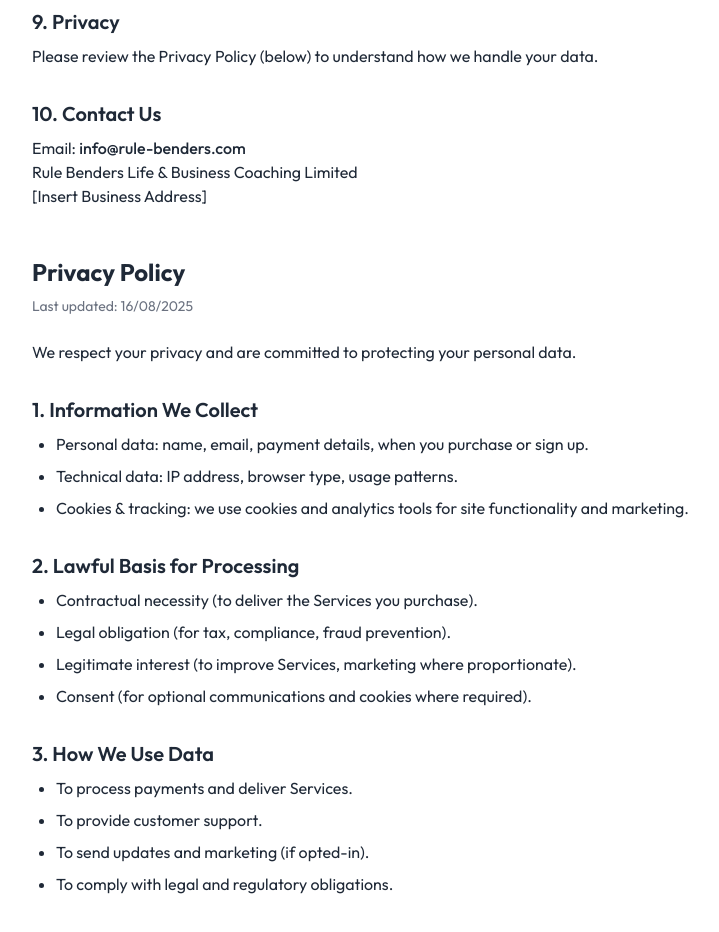
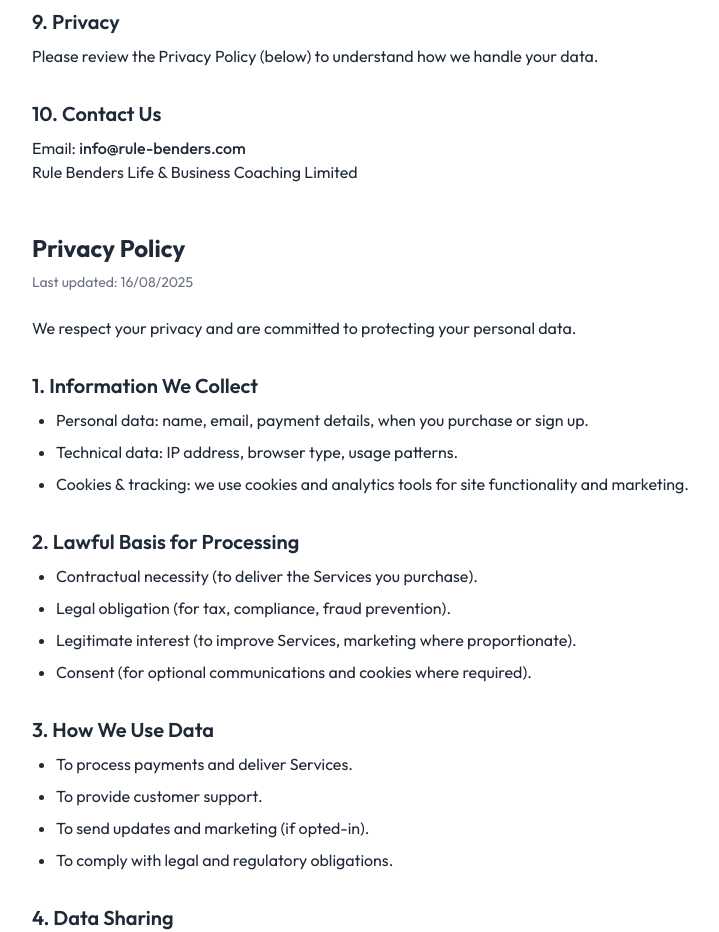
Before and after one commit to Rule-Benders-Academy/six-figure-switch, a Next.js app: page /terms-and-conditions in a window 1280 px wide. Shown: the part 1500-2432 px from the top of the page, without its empty margins (176-895 px from the left). Built offline with nearby package versions, Linux system fonts and the light colour scheme.

Commit message:
remove addess

```diff
--- a/src/pages/terms-and-conditions/index.tsx
+++ b/src/pages/terms-and-conditions/index.tsx
@@ -125,7 +125,6 @@
           Email: <span className="font-medium">info@rule-benders.com</span>{" "}
           <br />
           Rule Benders Life &amp; Business Coaching Limited <br />
-          [Insert Business Address]
         </p>
 
         {/* --- Privacy Policy Section --- */}
```
